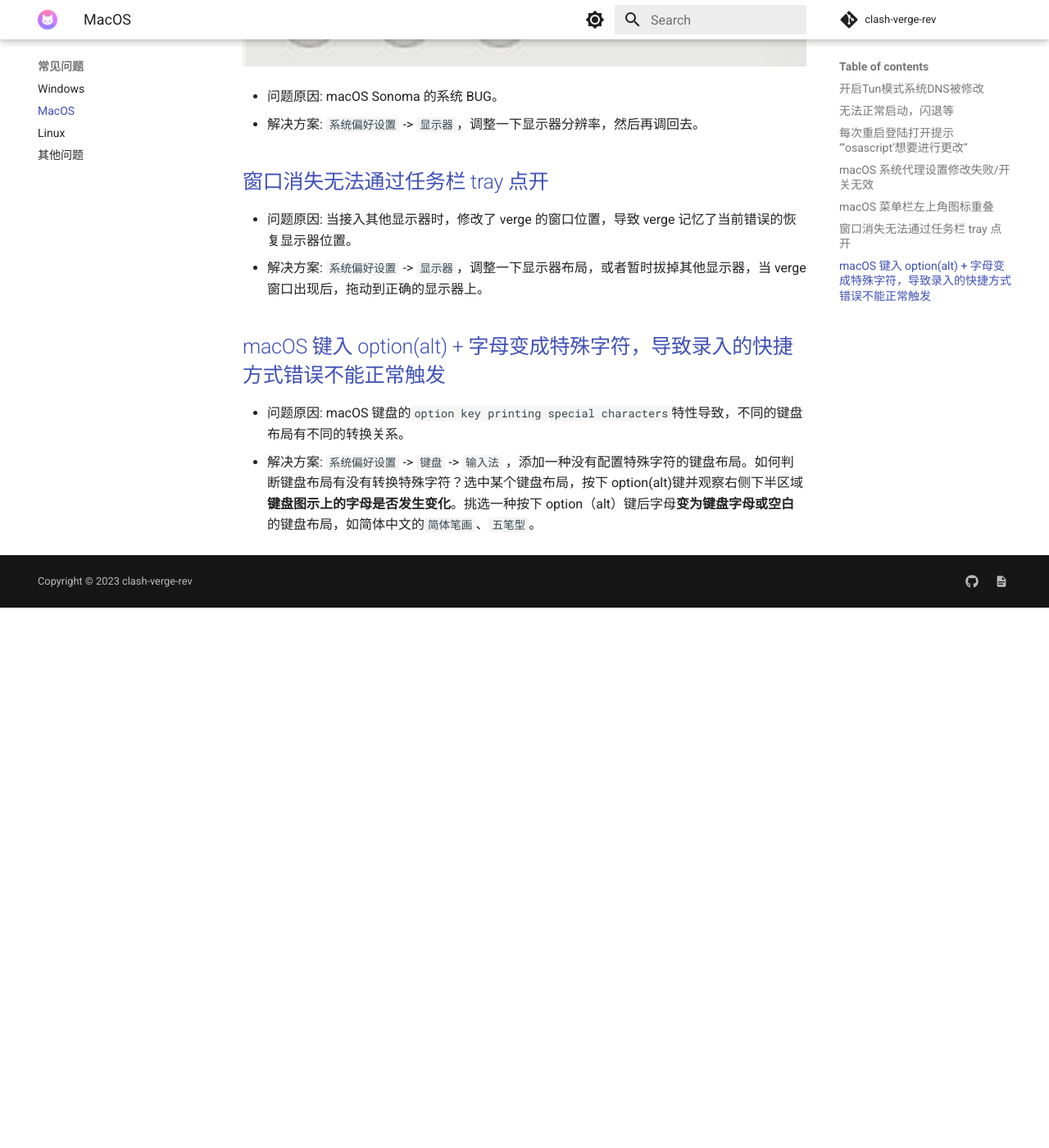
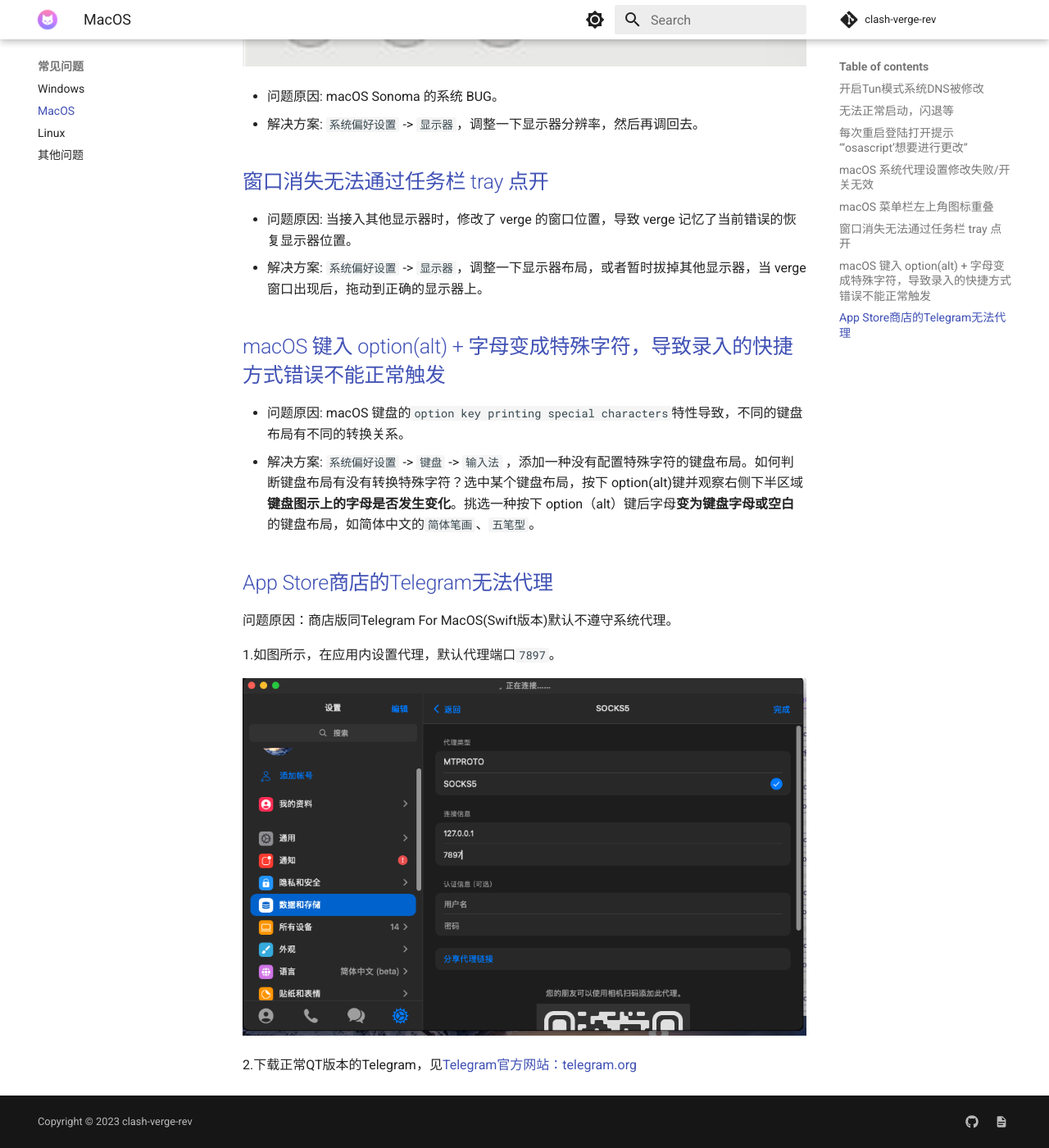
Before and after one commit to clash-verge-rev/clash-verge-rev.github.io, an MkDocs documentation site: the page built from docs/faq/macos.md, in a window 1280 px wide and 1400 px high, scrolled down 3453 px. Shown: the whole window at 82% size. Built offline with MkDocs 1.6.1 and Material for MkDocs 9.7.7, drawn with Linux system fonts in a browser that asks for light colours; comment, search, counter and statistics services are not loaded; before the commit the page ends 4194 px from its top, so only the background shows below that.

Commit message:
update FAQ(win/macos)

```diff
--- a/docs/faq/macos.md
+++ b/docs/faq/macos.md
@@ -46,3 +46,13 @@
 
 - 问题原因: macOS 键盘的`option key printing special characters`特性导致，不同的键盘布局有不同的转换关系。
 - 解决方案: `系统偏好设置` -> `键盘` -> `输入法` ，添加一种没有配置特殊字符的键盘布局。如何判断键盘布局有没有转换特殊字符？选中某个键盘布局，按下 option(alt)键并观察右侧下半区域**键盘图示上的字母是否发生变化**。挑选一种按下 option（alt）键后字母**变为键盘字母或空白**的键盘布局，如简体中文的`简体笔画`、`五笔型`。
+
+## App Store商店的Telegram无法代理
+
+问题原因：商店版同Telegram For MacOS(Swift版本)默认不遵守系统代理。
+
+1.如图所示，在应用内设置代理，默认代理端口`7897`。
+
+![Telegram无法代理](../assets/faq/macos/mac_tg.png)
+
+2.下载正常QT版本的Telegram，见[Telegram官方网站：telegram.org](https://telegram.org/moderation)
```
Also changed, not shown: docs/faq/other.md (+14 -0 lines), docs/faq/windows.md (+10 -0 lines), docs/assets/faq/macos/mac_tg.png (added).
